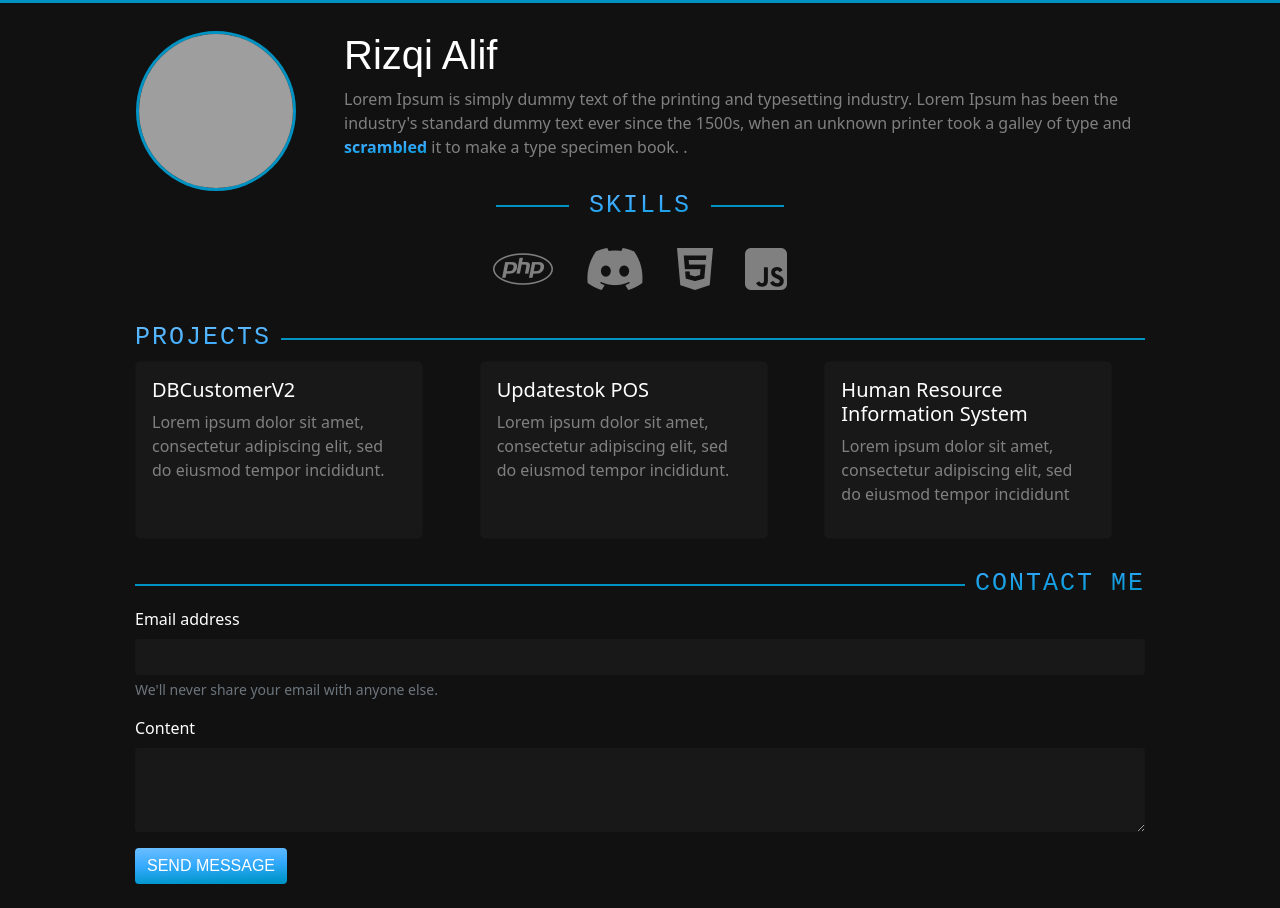
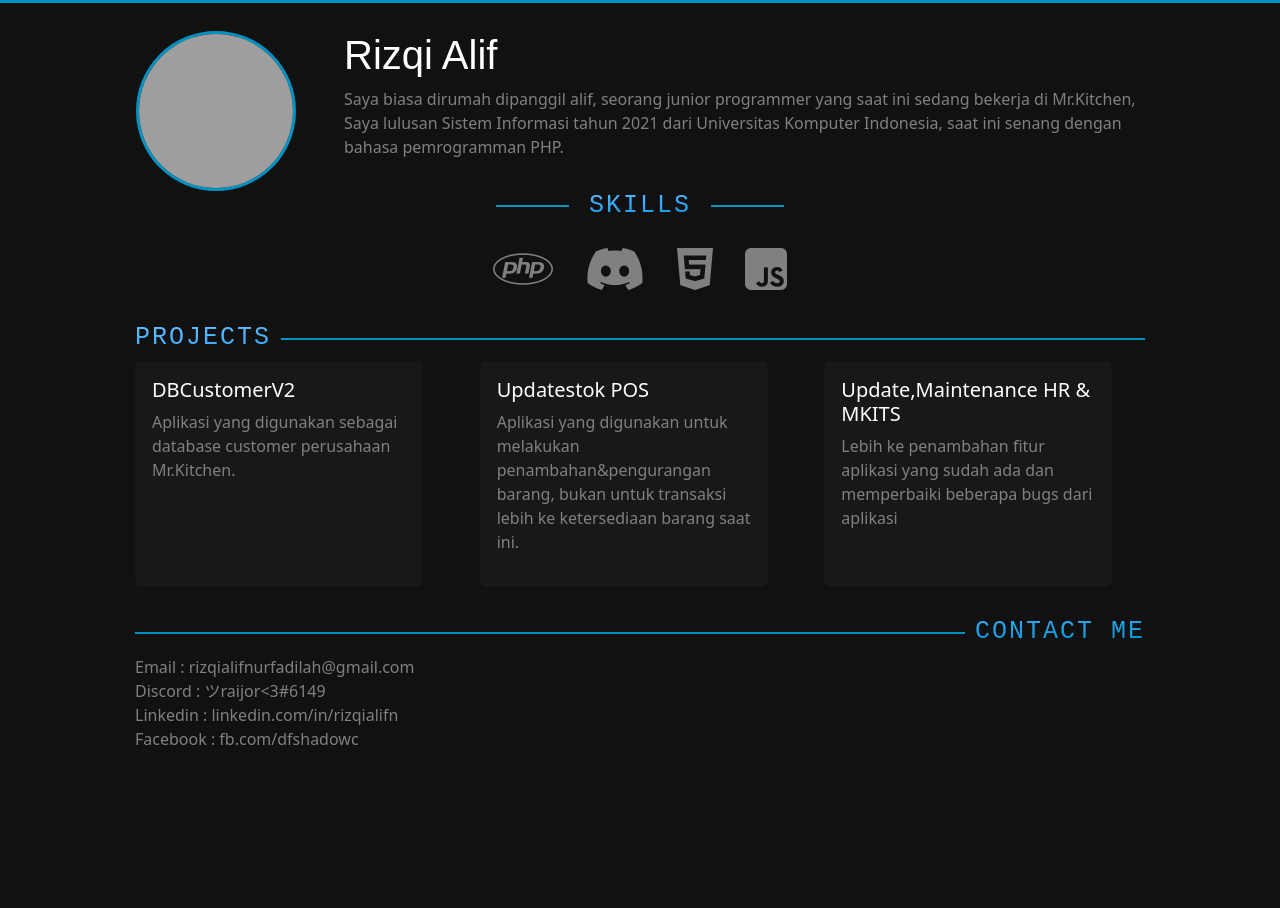
Before and after one commit to alif666-mwk/alif666-mwk.github.io, a plain HTML site: page index.html in a window 1280 px wide. After the commit the page ends 800 px from the top, so only its background shows below. Drawn offline with nearby package versions, Linux system fonts and the light colour scheme; grey boxes are pictures that could not be loaded; a web font is replaced by a local one.

Commit message:
Update index.html

```diff
--- a/index.html
+++ b/index.html
@@ -32,10 +32,9 @@
                     <!-- NAME OF THE PERSON -->
                     <h1>Rizqi Alif</h1>
                     <!-- ABOUT HIM -->
-                    <p class="gray-text">Lorem Ipsum is simply dummy text of the printing and typesetting industry.
-                        Lorem Ipsum has been the industry's standard dummy text ever since the 1500s, when an unknown
-                        printer took a galley of type and <b class="hue-bold">scrambled</b> it to make a type specimen
-                        book. .</p>
+                    <p class="gray-text">Saya biasa dirumah dipanggil alif, seorang junior programmer yang saat ini sedang bekerja di Mr.Kitchen,
+                    Saya lulusan Sistem Informasi tahun 2021 dari Universitas Komputer Indonesia, saat ini senang dengan bahasa pemrogramman PHP.
+                    </p>
                 </div>
             </div>
         </div>
@@ -65,8 +64,7 @@
                     <div class="card mb-3 h-100" style="max-width: 18rem;">
                         <div class="card-body">
                             <h5 class="card-title">DBCustomerV2</h5>
-                            <p class="card-text">Lorem ipsum dolor sit amet, consectetur adipiscing elit, sed do eiusmod
-                                tempor incididunt.</p>
+                            <p class="card-text">Aplikasi yang digunakan sebagai database customer perusahaan Mr.Kitchen.</p>
                         </div>
                     </div>
                 </div>
@@ -75,17 +73,16 @@
                     <div class="card mb-3 h-100" style="max-width: 18rem;">
                         <div class="card-body">
                             <h5 class="card-title">Updatestok POS</h5>
-                            <p class="card-text">Lorem ipsum dolor sit amet, consectetur adipiscing elit, sed do eiusmod
-                                tempor incididunt.</p>
+                            <p class="card-text">Aplikasi yang digunakan untuk melakukan penambahan&pengurangan barang, bukan untuk transaksi
+                            lebih ke ketersediaan barang saat ini.</p>
                         </div>
                     </div>
                 </div>
                 <div class="col">
                     <div class="card mb-3 h-100" style="max-width: 18rem;">
                         <div class="card-body">
-                            <h5 class="card-title">Human Resource Information System</h5>
-                            <p class="card-text">Lorem ipsum dolor sit amet, consectetur adipiscing elit, sed do eiusmod
-                                tempor incididunt</p>
+                            <h5 class="card-title">Update,Maintenance HR & MKITS</h5>
+                            <p class="card-text">Lebih ke penambahan fitur aplikasi yang sudah ada dan memperbaiki beberapa bugs dari aplikasi</p>
                         </div>
                     </div>
                 </div>
@@ -98,18 +95,11 @@
 
 
         <div class="container-xxl" style="max-width: 1034px;" id="contact-me">
-            <form>
-                <div class="mb-3">
-                    <label for="exampleInputEmail1" class="form-label">Email address</label>
-                    <input type="email" class="form-control" id="exampleInputEmail1" aria-describedby="emailHelp">
-                    <div id="emailHelp" class="form-text">We'll never share your email with anyone else.</div>
-                </div>
-                <div class="mb-3">
-                    <label for="exampleFormControlTextarea1" class="form-label">Content</label>
-                    <textarea class="form-control" id="exampleFormControlTextarea1" rows="3"></textarea>
-                </div>
-                <button type="submit" class="btn btn-primary" style="color: white">SEND MESSAGE</button>
-            </form>
+            <p class="gray-text"> Email : rizqialifnurfadilah@gmail.com <br>
+                                  Discord : ツraijor<3#6149 <br>
+                                  Linkedin : linkedin.com/in/rizqialifn <br>
+                                  Facebook : fb.com/dfshadowc
+
         </div>
     </div>
     <br>
```
